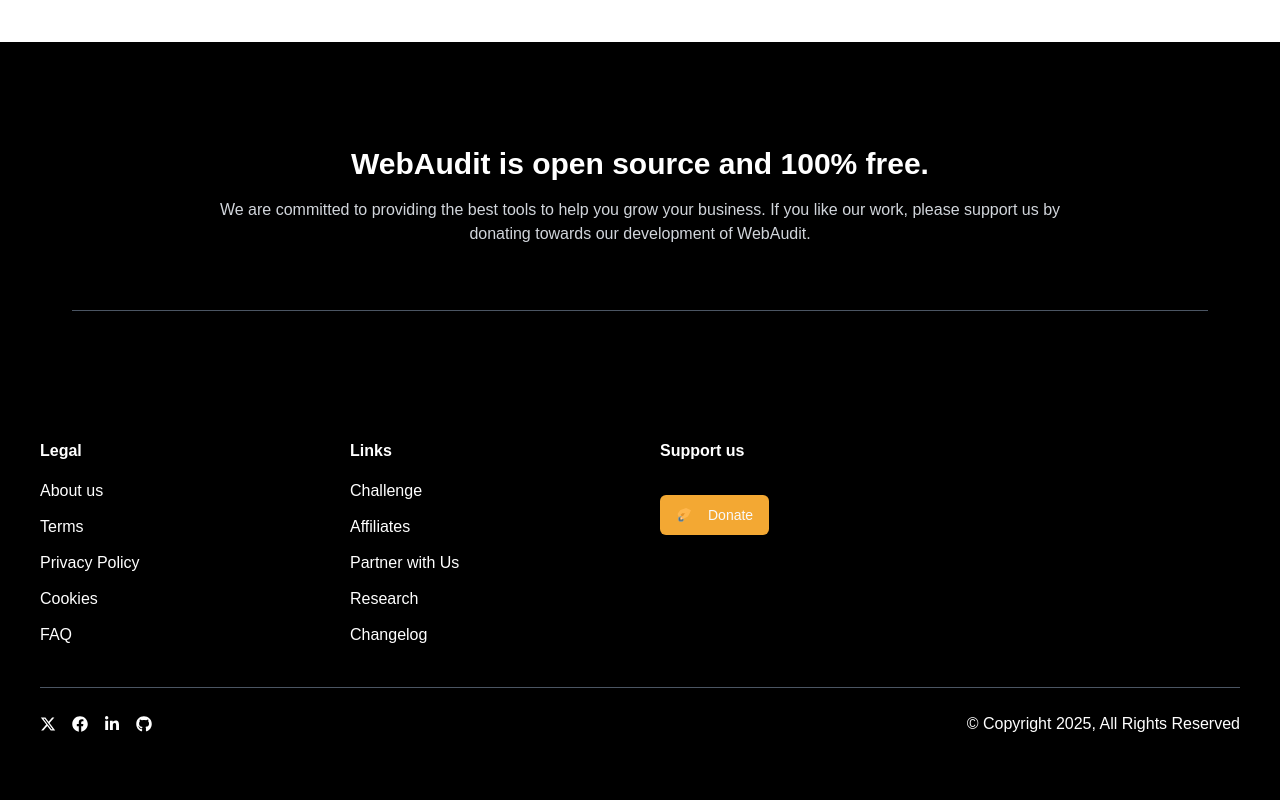
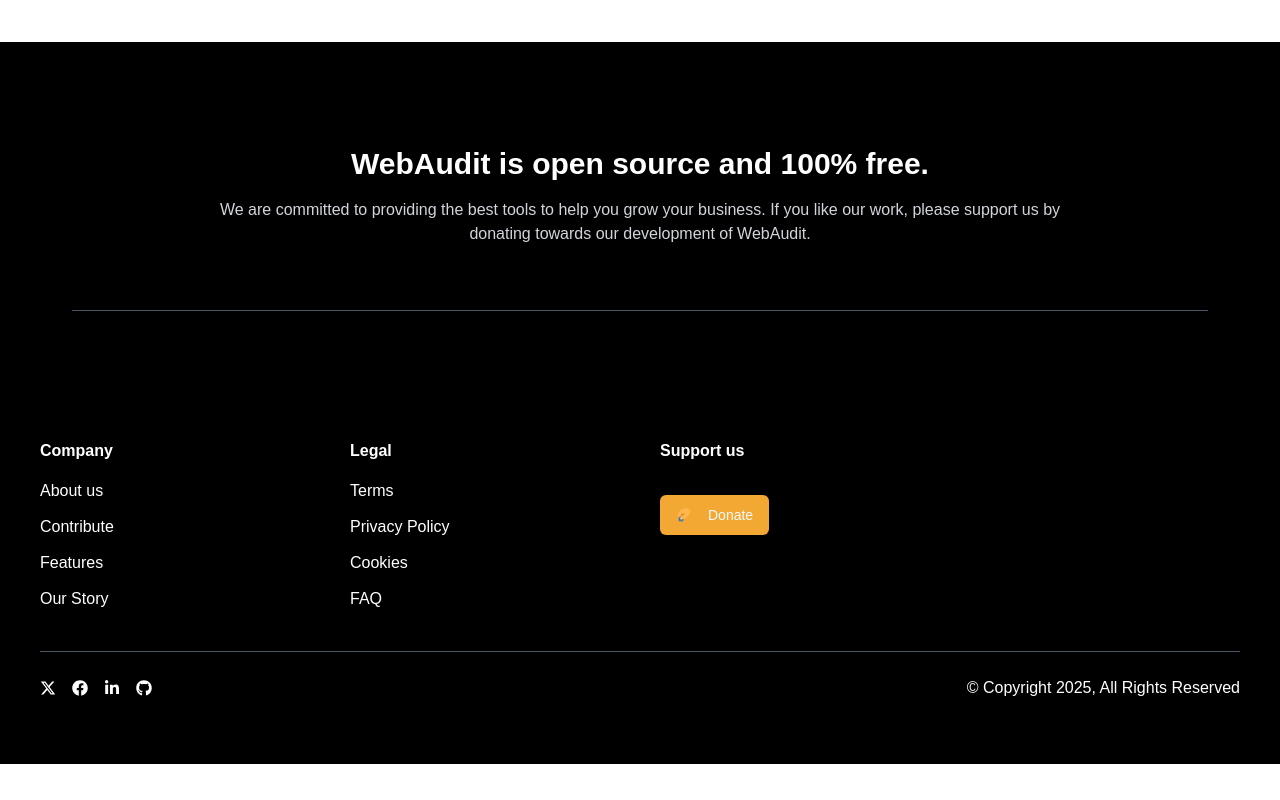
Before and after one commit to marksikaundi/InSyst, a Next.js app: page / in a window 1280 px wide. Shown: the part 958-1758 px from the top of the page. After the commit the page ends 1722 px from the top, so only its background shows below. Built offline with nearby package versions, Linux system fonts and the light colour scheme.

Commit message:
🔄 Update footer links and reorganize sections

```diff
--- a/components/Footer.tsx
+++ b/components/Footer.tsx
@@ -8,24 +8,23 @@
 
 const footerData = [
   {
+    title: "Company",
+    links: [
+      { name: "About us", path: "/about" },
+      { name: "Contribute", path: "/contribute" },
+      { name: "Features", path: "/features" },
+      { name: "Our Story", path: "/our-story" },
+
+    ],
+  },
+  {
     title: "Legal",
     links: [
-      { name: "About us", path: "/about" },
       { name: "Terms", path: "/lega/terms" },
       { name: "Privacy Policy", path: "/legal/privacy" },
       { name: "Cookies", path: "/cookies" },
       { name: "FAQ", path: "/lega/faq" },
 
-    ],
-  },
-  {
-    title: "Links",
-    links: [
-      { name: "Challenge", path: "#" },
-      { name: "Affiliates", path: "#" },
-      { name: "Partner with Us", path: "#" },
-      { name: "Research", path: "#" },
-      { name: "Changelog", path: "#" },
     ],
   },
   // {
```
